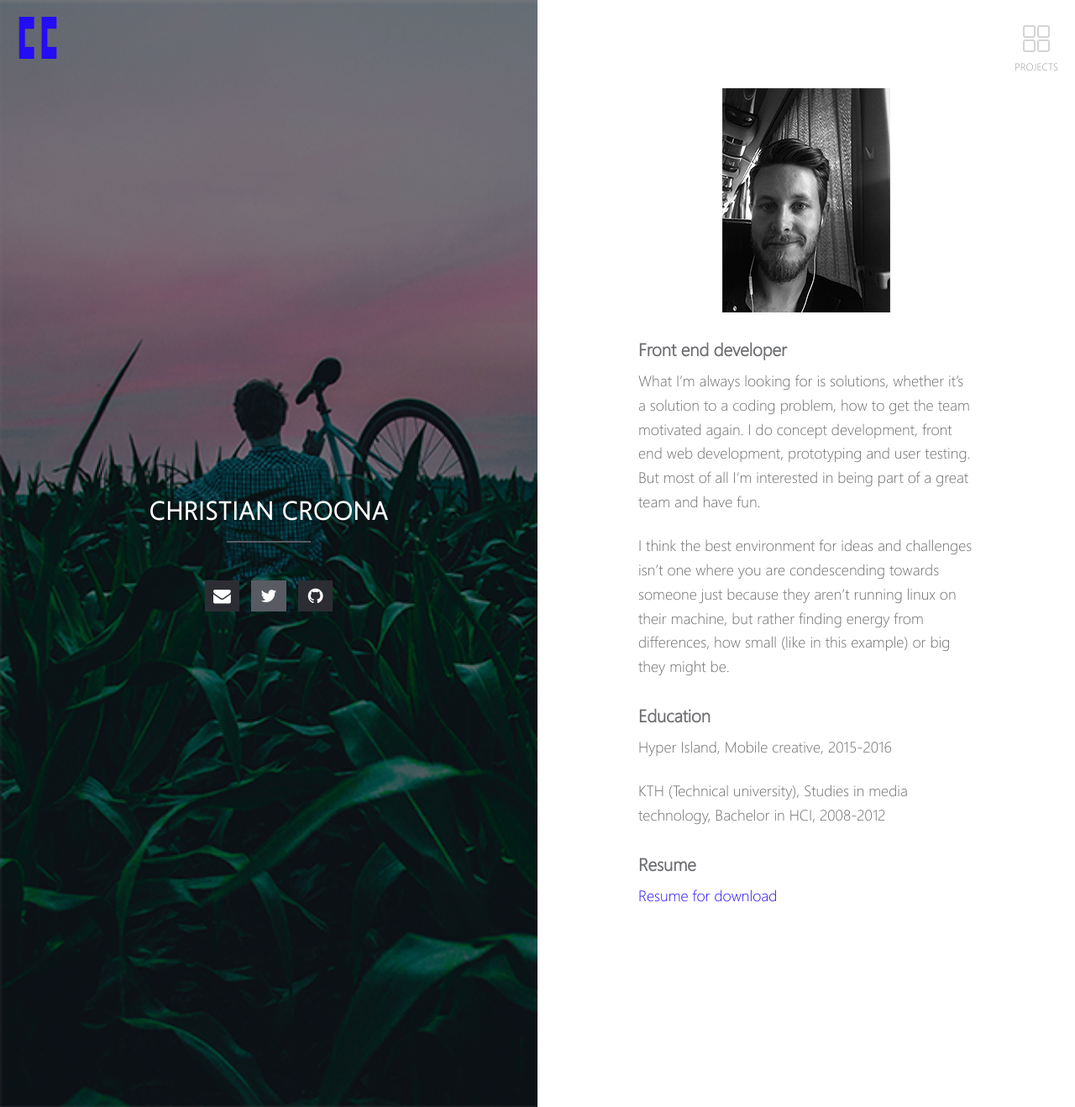
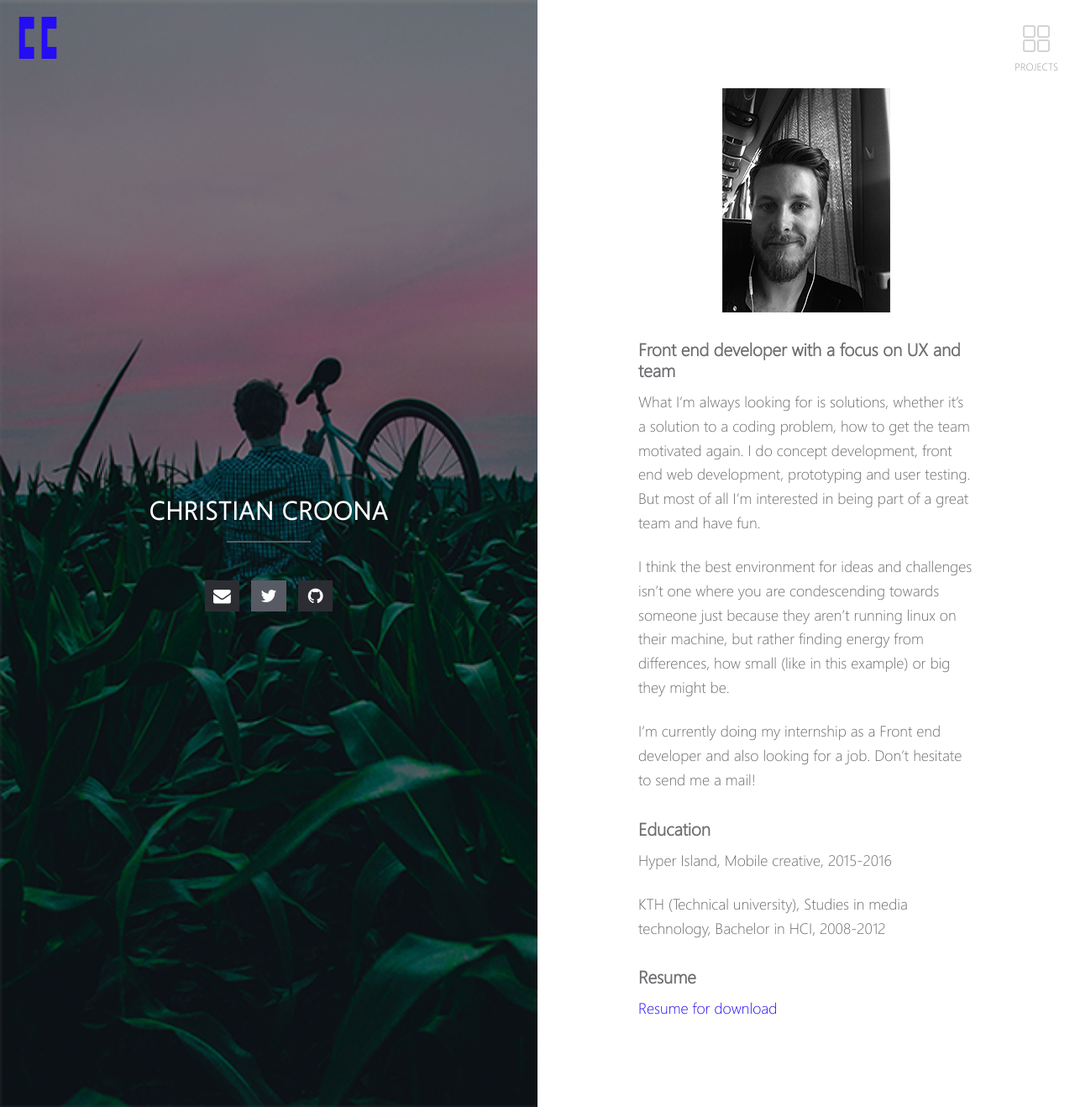
Before and after one commit to cc-lemon/cc-lemon.github.io-, a Jekyll site: the page built from index.md, in a window 1280 px wide. Shown: the whole page at 84% size. Built offline with Jekyll 4.4.1, drawn with Linux system fonts in a browser that asks for light colours.

Commit message:
Change description

```diff
--- a/index.md
+++ b/index.md
@@ -5,12 +5,14 @@ layout: home
 
 ![patch](/images/profilepic.png){:class="img-responsive"}
 
-### Front end developer
+### Front end developer with a focus on UX and team
 
 
 What I'm always looking for is solutions, whether it’s a solution to a coding problem, how to get the team motivated again. I do concept development, front end web development, prototyping and user testing. But most of all I’m interested in being part of a great team and have fun.
 
 I think the best environment for ideas and challenges isn’t one where you are condescending towards someone just because they aren’t running linux on their machine, but rather finding energy from differences, how small (like in this example) or big they might be.
+
+I'm currently doing my internship as a Front end developer and also looking for a job. Don't hesitate to send me a mail!
 
 ### Education
 
```
